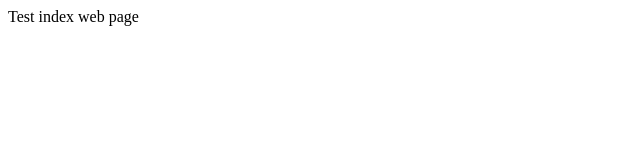
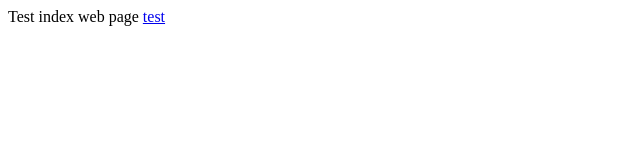
Before and after one commit to jgs715/jgs715.github.io, a plain HTML site: page index.html in a window 1280 px wide. Shown: the full height of the page, 0-640 px from the left. Drawn offline with Linux system fonts and the light colour scheme.

Commit message:
Update index.html

```diff
--- a/index.html
+++ b/index.html
@@ -1,5 +1,6 @@
 <html>
 <body>
 Test index web page
+  <a href="test.html"> test  </a>
 </body>
 </html>
```
